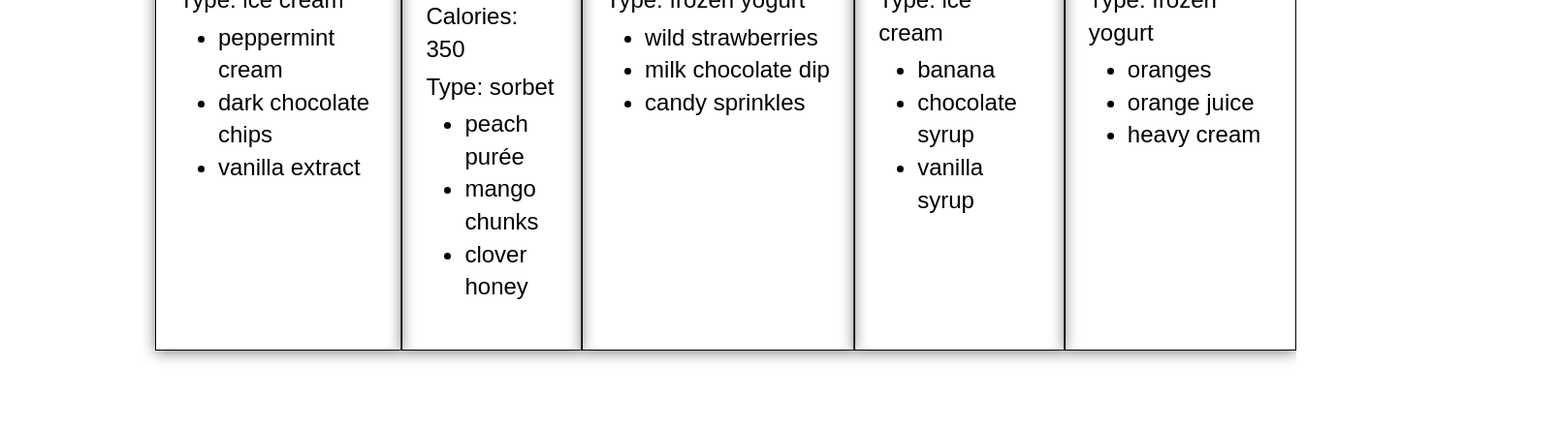
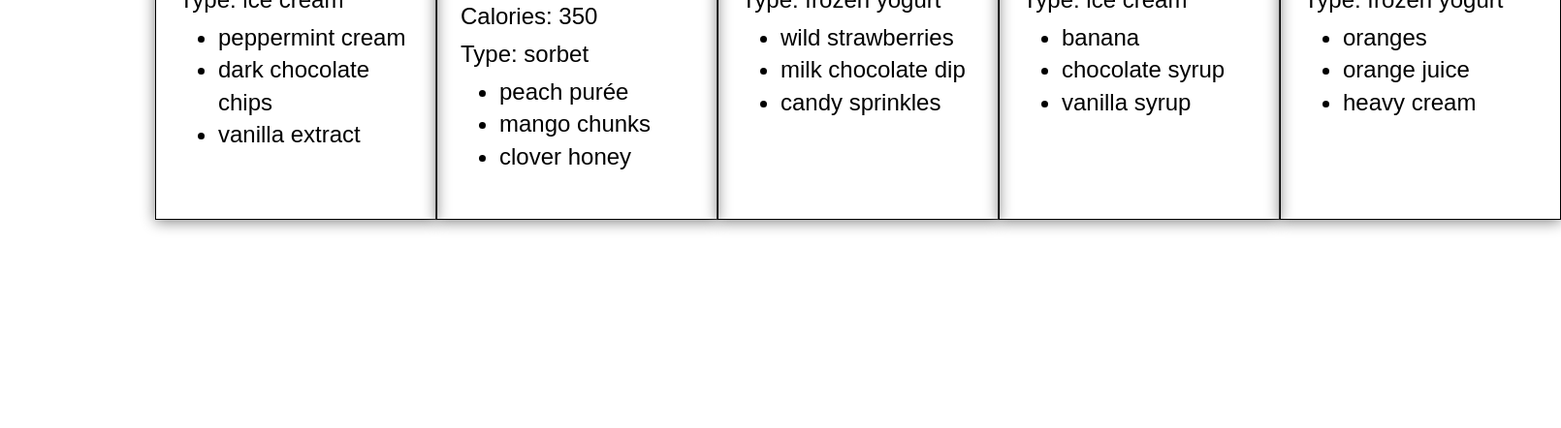
Before and after one commit to JaskarnDhillon/JSON-LH, a plain HTML site: page index.html in a window 1280 px wide. Shown: the part 611-1053 px from the top of the page at 97% size, 1610 px wide, since content can reach past the window. After the commit the page ends 918 px from the top, so only its background shows below. Drawn offline with Linux system fonts and the light colour scheme.

Commit message:
verse files

```diff
--- a/css/styles.css
+++ b/css/styles.css
@@ -35,7 +35,7 @@ section article {
 	border: 1px solid black;
 	box-shadow: 0 2px 14px grey;
 	padding: 2.5%;
-	width: 25%
+	min-width: 25%
 }
 article img {
 	display: block;
```
Also changed, not shown: verses/verse1.txt (added), verses/verse2.txt (added), verses/verse3.txt (added), verses/verse4.txt (added), 1 other file.
